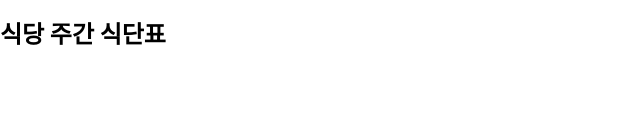
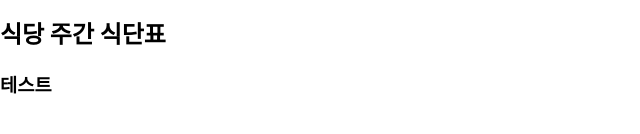
Before and after one commit to codeyaki/mtvs_cafeteria, a React (Create React App) app in the folder client/: page /weekplans in a window 1280 px wide. Shown: the part 166-300 px from the top of the page, without its empty margins (0-640 px from the left). Built offline with nearby package versions, Linux system fonts and the light colour scheme.

Commit message:
리액트 리덕스 함수 추가

```diff
--- /dev/null
+++ b/client/src/components/lists/PlanList.js
@@ -0,0 +1,12 @@
+
+
+function PlanList(){
+
+    return (
+        <article>
+            <h1>테스트</h1>
+        </article>
+    );
+}
+
+export default PlanList;
--- a/client/src/pages/Weekplans.js
+++ b/client/src/pages/Weekplans.js
@@ -1,10 +1,12 @@
 
+import PlanList from './../components/lists/PlanList';
 
 function Weekplans(){
 
     return (
         <article>
             <h1>식당 주간 식단표</h1>
+            <PlanList/>
         </article>
     );
 
```
Also changed, not shown: client/src/modules/WeekPlanModule.js (added, +19 -0 lines), client/src/apis/PlanAPICalls.js (deleted), client/src/apis/WeekPlanMenuAPICalls.js (added).
